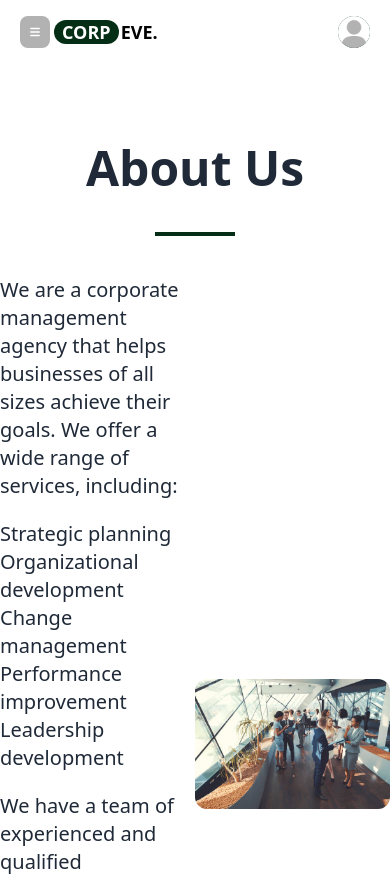
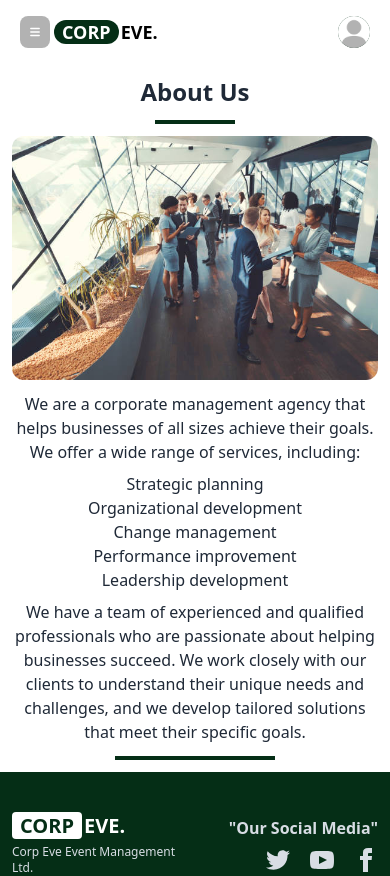
Before and after one commit to bluebird089/event-management, a React (Vite) app: page /aboutus in a window 390 px wide. Shown: the top 876 px of the page. Built offline with nearby package versions, Linux system fonts and the light colour scheme; no server answers.

Commit message:
added responsive design for about us page

```diff
--- a/src/pages/AboutUsPage.jsx
+++ b/src/pages/AboutUsPage.jsx
@@ -2,11 +2,11 @@ import aboutUsImage from '../assets/About-Us.jpg'
 
 const AboutUsPage = () => {
     return (
-        <div className="py-20 pb-14 container mx-auto space-y-10">
-            <h3 className="text-center font-bold text-5xl">About Us</h3>
+        <div className="py-3 px-3 md:px-0 container mx-auto space-y-3 md:space-y-10">
+            <h3 className="text-center font-bold text-2xl md:text-5xl">About Us</h3>
             <div className='h-1 w-20 mx-auto bg-green-950'></div>
-            <div className='flex items-center'>
-                <div className="w-1/2 text-xl font-light space-y-5">
+            <div className='flex flex-col-reverse gap-3 lg:flex-row items-center'>
+                <div className="lg:w-1/2 md:text-xl text-center lg:text-left font-light space-y-2 md:space-y-5">
                     <p>
                         We are a corporate management agency that helps businesses of all sizes achieve their goals. We offer a wide range of services, including:
                     </p>
@@ -21,7 +21,9 @@ const AboutUsPage = () => {
                         We have a team of experienced and qualified professionals who are passionate about helping businesses succeed. We work closely with our clients to understand their unique needs and challenges, and we develop tailored solutions that meet their specific goals.
                     </p>
                 </div>
-                <div className='w-1/2'><img className='rounded-xl' src={`${aboutUsImage}`} alt="" /></div>
+                <div className='lg:w-1/2'>
+                    <img className='rounded-xl w-[100%]' src={`${aboutUsImage}`} alt="" />
+                </div>
             </div>
             <div className='h-1 w-40 mx-auto bg-green-950'></div>
         </div>
```
